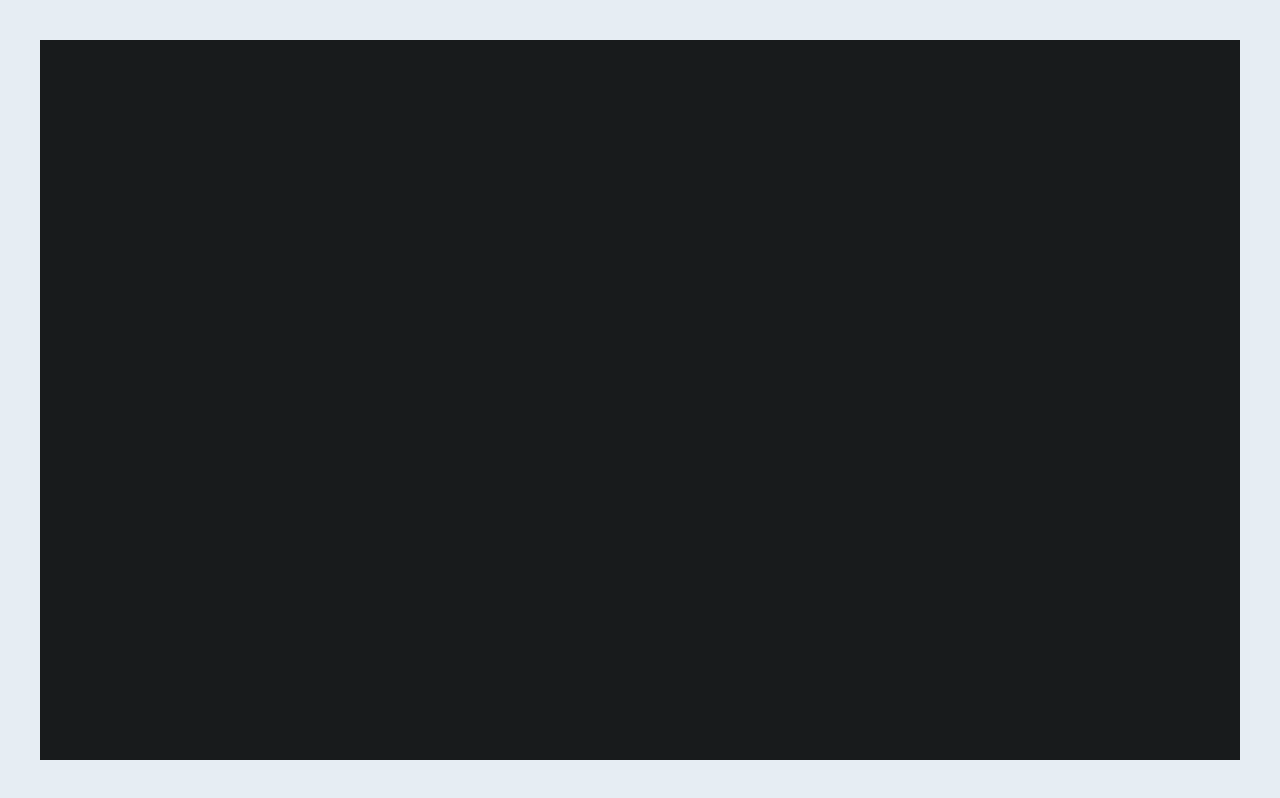
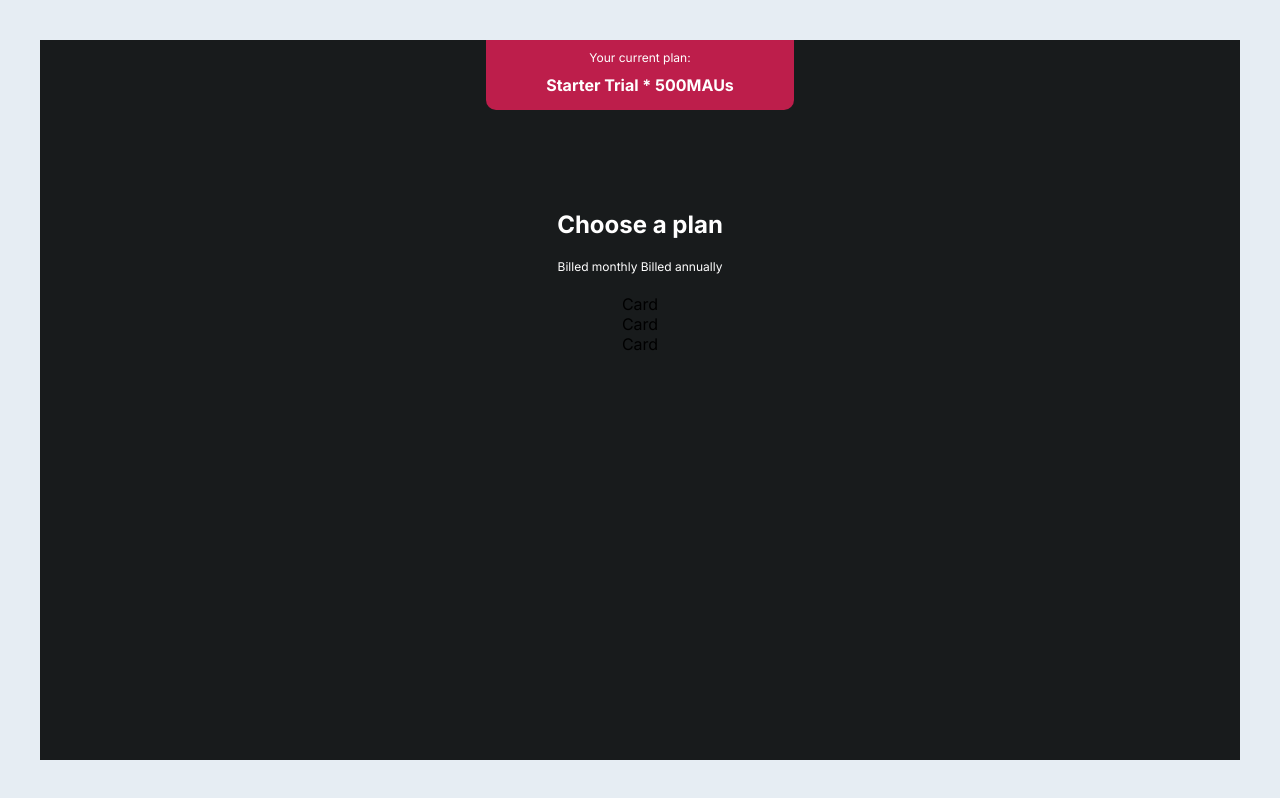
Before and after one commit to githubarj/docker-task, a React (Vite) app: page / in a window 1280 px wide. Built offline with nearby package versions, Linux system fonts and the light colour scheme.

Commit message:
added the header and strated working on the price section

```diff
--- /dev/null
+++ b/src/Components/LandingPage/Card.jsx
@@ -0,0 +1,8 @@
+
+function Card() {
+  return (
+    <div>Card</div>
+  )
+}
+
+export default Card
--- a/src/Components/LandingPage/Header.jsx
+++ b/src/Components/LandingPage/Header.jsx
@@ -1,10 +1,10 @@
-
 function Header() {
   return (
-    <div>
-
+    <div className="header-container">
+      <p className="normal-text">Your current plan:</p>
+      <h2 className="medium-text">Starter Trial * 500MAUs</h2>
     </div>
-  )
+  );
 }
 
-export default Header
+export default Header;
--- a/src/Components/LandingPage/LandingPage.jsx
+++ b/src/Components/LandingPage/LandingPage.jsx
@@ -1,10 +1,12 @@
 import "./landingPage.css";
 import Header from "./Header";
+import PriceSection from "./PriceSection";
 
 function LandingPage() {
   return (
     <div className="landing-page-container">
       <Header />
+      <PriceSection />
     </div>
   );
 }
--- /dev/null
+++ b/src/Components/LandingPage/PriceSection.jsx
@@ -0,0 +1,16 @@
+import Card from "./Card"
+function PriceSection() {
+  return (
+    <div className="price-section-container">
+      <h2 className="header-text" >Choose a plan</h2>
+      <p className="normal-text">Billed monthly Billed annually </p>
+      <div className="cards">
+        <Card />
+        <Card />
+        <Card />
+      </div>
+    </div>
+  );
+}
+
+export default PriceSection
--- a/src/Components/LandingPage/landingPage.css
+++ b/src/Components/LandingPage/landingPage.css
@@ -1,6 +1,29 @@
 .landing-page-container {
     background-color: var(--secondary-color);
     flex-grow: 1;
+    display: flex;
+    flex-direction: column;
+    gap: 100px;
+    align-items: center;
 }
 
-/* Landing page haeder styling */
+/* Landing page header styling */
+
+.header-container {
+    background-color: var(--accent-color);
+    padding: 10px 60px 15px 60px;
+    display: flex;
+    flex-direction: column;
+    gap: 10px;
+    align-items: center;
+    border-radius: 0px 0px 10px 10px;
+}
+
+/* Price section styling */
+
+.price-section-container {
+    display: flex;
+    flex-direction: column;
+    gap: 20px;
+    align-items: center;
+}
--- a/src/index.css
+++ b/src/index.css
@@ -24,17 +24,26 @@
 
 /* Reusable css classes */
 
+.normal-text, .medium-text, .header-text, .large-text {
+  color: var(--text-color);
+}
+
 .normal-text {
-  font-size: 1rem;
+  font-size: 0.75rem;
   font-weight: 400;
 }
 
+.medium-text {
+  font-size: 1rem;
+  font-weight: 600;
+}
+
 .header-text {
-  font-size: 2rem;
-  font-weight: 500;
+  font-size: 1.5rem;
+  font-weight: 600;
 }
 
 .large-text {
-  font-size: 3rem;
+  font-size: 1.5rem;
   font-weight: 600;
 }
```
